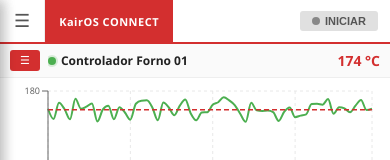
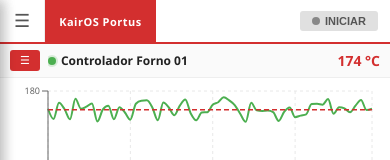
Before and after one commit to lenixeduardo/kairos-connect, a React (Vite) app: page / in a window 390 px wide. Shown: the top 160 px of the page. Built offline with nearby package versions, Linux system fonts and the light colour scheme.

Commit message:
Rename app from KairOS CONNECT to KairOS Portus
Updates all name declarations: toolbar label, mobile drawer title,
component function name, page title (index.html), and package name.

https://claude.ai/code/session_01NdzhoNLBNCsXDTTQz8TtW9

```diff
--- a/index.html
+++ b/index.html
@@ -4,7 +4,7 @@
     <meta charset="UTF-8" />
     <link rel="icon" type="image/svg+xml" href="/favicon.svg" />
     <meta name="viewport" content="width=device-width, initial-scale=1.0" />
-    <title>kairos-connect</title>
+    <title>KairOS Portus</title>
   </head>
   <body>
     <div id="root"></div>
--- a/package.json
+++ b/package.json
@@ -1,5 +1,5 @@
 {
-  "name": "kairos-connect",
+  "name": "kairos-portus",
   "private": true,
   "version": "0.0.0",
   "type": "module",
--- a/src/App.jsx
+++ b/src/App.jsx
@@ -240,7 +240,7 @@ function Toolbar({ recording, onToggleRecord, isMobile, onMenuOpen }) {
         </button>
       )}
       <div style={{ background: RED, color: "#fff", padding: "0 14px", display: "flex", alignItems: "center", fontWeight: "bold", fontSize: isMobile ? 11 : 13, letterSpacing: 0.5 }}>
-        KairOS CONNECT
+        KairOS Portus
       </div>
       <div style={{ flex: 1 }} />
       <div style={{ display: "flex", alignItems: "center", padding: "0 12px" }}>
@@ -877,7 +877,7 @@ function ReportsPage({ instruments, chartData, isMobile }) {
 }
 
 // ─── APP ─────────────────────────────────────────────────────────────────────
-export default function KairOSConnect() {
+export default function KairOSPortus() {
   const isMobile = useIsMobile();
   const [activeTab, setActiveTab]   = useState("dashboard");
   const [selectedId, setSelectedId] = useState(INSTRUMENTS[0].id);
@@ -916,7 +916,7 @@ export default function KairOSConnect() {
   }, [recording]);
 
   const MobileMenu = () => (
-    <Drawer open={menuOpen} onClose={() => setMenuOpen(false)} title="KairOS CONNECT">
+    <Drawer open={menuOpen} onClose={() => setMenuOpen(false)} title="KairOS Portus">
       {NAV_TABS.map(t => (
         <button key={t.id} onClick={() => { setActiveTab(t.id); setMenuOpen(false); }} style={{
           display: "flex", alignItems: "center", gap: 12, width: "100%",
```
